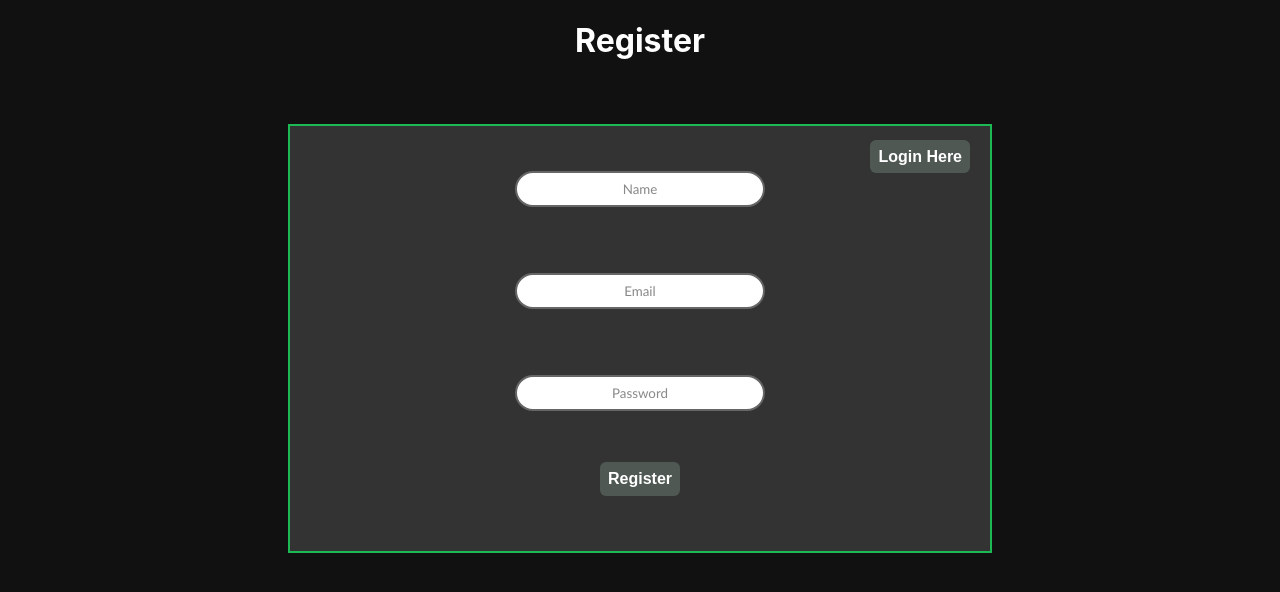
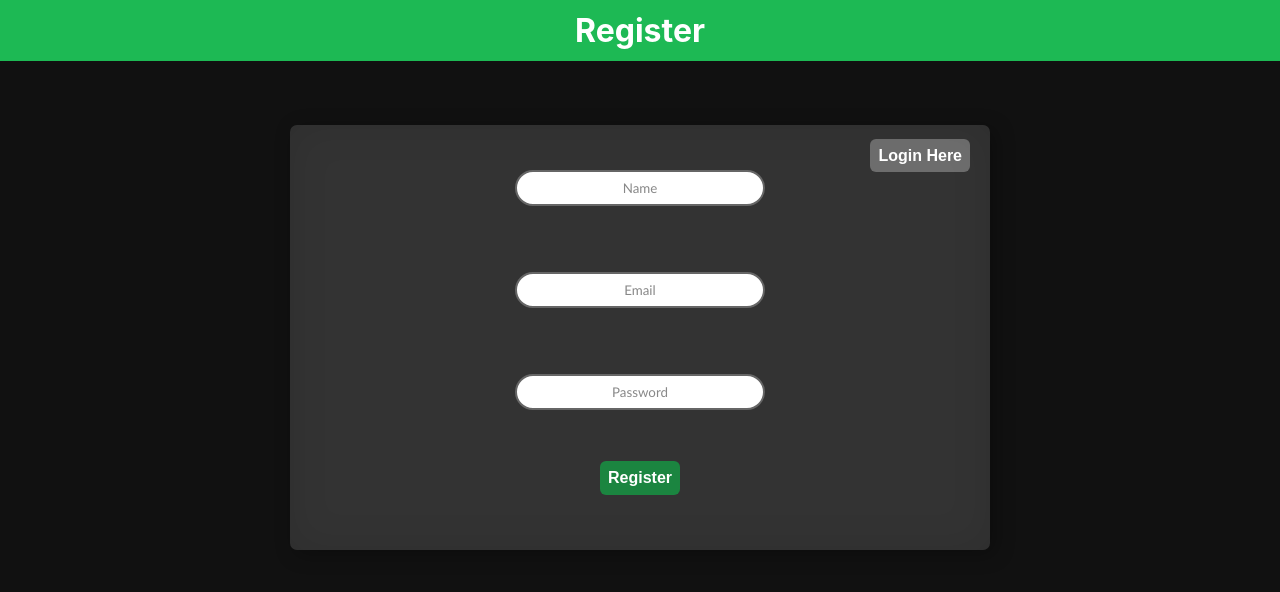
Before and after one commit to AmirDebbie/spotify_clone, a React (Create React App) app in the folder client/: page /register in a window 1280 px wide. Shown: the top 592 px of the page. Built offline with nearby package versions, Linux system fonts and the light colour scheme.

Commit message:
added design to login and register pages

```diff
--- a/client/src/App.css
+++ b/client/src/App.css
@@ -128,7 +128,7 @@ button:focus {
 }
 
 .registerButton {
-  background-color: #70837777;
+  background-color: #1b8540;
   display: inline;
   padding: 8px;
   color: white;
@@ -140,9 +140,28 @@ button:focus {
   font-family: Arial, Helvetica, sans-serif;
 }
 
+.registerButtonWhite {
+  background-color: rgba(255, 255, 255, 0.281);
+  display: inline;
+  padding: 8px;
+  color: white;
+  font-weight: bold;
+  border-radius: 6px;
+  transition: 200ms;
+  border: none;
+  font-size: 16px;
+  font-family: Arial, Helvetica, sans-serif;
+}
+
+.registerButtonWhite:hover {
+  cursor: pointer;
+  background-color: rgba(255, 255, 255, 0.39) ;
+  transition: 200ms;
+}
+
 .registerButton:hover {
   cursor: pointer;
-  background-color: #436e45;
+  background-color: #1db954;
   transition: 200ms;
 }
 
--- a/client/src/components/Login.js
+++ b/client/src/components/Login.js
@@ -18,7 +18,17 @@ function LogIn() {
 
   return (
     <>
-      <h1 style={{ textAlign: "center", color: "white" }}>Login</h1>
+      <h1
+        style={{
+          textAlign: "center",
+          color: "white",
+          backgroundColor: "#1db954",
+          margin: 0,
+          padding: 11,
+        }}
+      >
+        Login
+      </h1>
       <div
         style={{
           position: "relative",
@@ -28,7 +38,10 @@ function LogIn() {
           margin: "auto",
           marginTop: "5%",
           padding: 30,
-          border: "solid #1db954 2px",
+          borderRadius: "7px",
+          minWidth: "500px",
+          boxShadow:
+            "5px 4px 20px rgba(0, 0, 0, 0.3), 0 0 40px rgba(0, 0, 0, 0.1) inset",
         }}
       >
         <form style={{ marginBottom: 25 }} onSubmit={handleSubmit(onSubmit)}>
@@ -68,7 +81,7 @@ function LogIn() {
             top: 20,
           }}
         >
-          <p className="registerButton">Register Here</p>
+          <p className="registerButtonWhite">Register Here</p>
         </Link>
       </div>
     </>
--- a/client/src/components/Register.js
+++ b/client/src/components/Register.js
@@ -19,7 +19,17 @@ function Register() {
 
   return (
     <>
-      <h1 style={{ textAlign: "center", color: "white" }}>Register</h1>
+      <h1
+        style={{
+          textAlign: "center",
+          color: "white",
+          backgroundColor: "#1db954",
+          margin: 0,
+          padding: 11,
+        }}
+      >
+        Register
+      </h1>
 
       <div
         style={{
@@ -30,7 +40,10 @@ function Register() {
           margin: "auto",
           marginTop: "5%",
           padding: 30,
-          border: "solid #1db954 2px",
+          borderRadius: "7px",
+          minWidth: "500px",
+          boxShadow:
+            "5px 4px 20px rgba(0, 0, 0, 0.3), 0 0 40px rgba(0, 0, 0, 0.1) inset",
         }}
       >
         <form style={{ marginBottom: 25 }} onSubmit={handleSubmit(onSubmit)}>
@@ -80,7 +93,7 @@ function Register() {
             top: 20,
           }}
         >
-          <p className="registerButton">Login Here</p>
+          <p className="registerButtonWhite">Login Here</p>
         </Link>
       </div>
     </>
```
